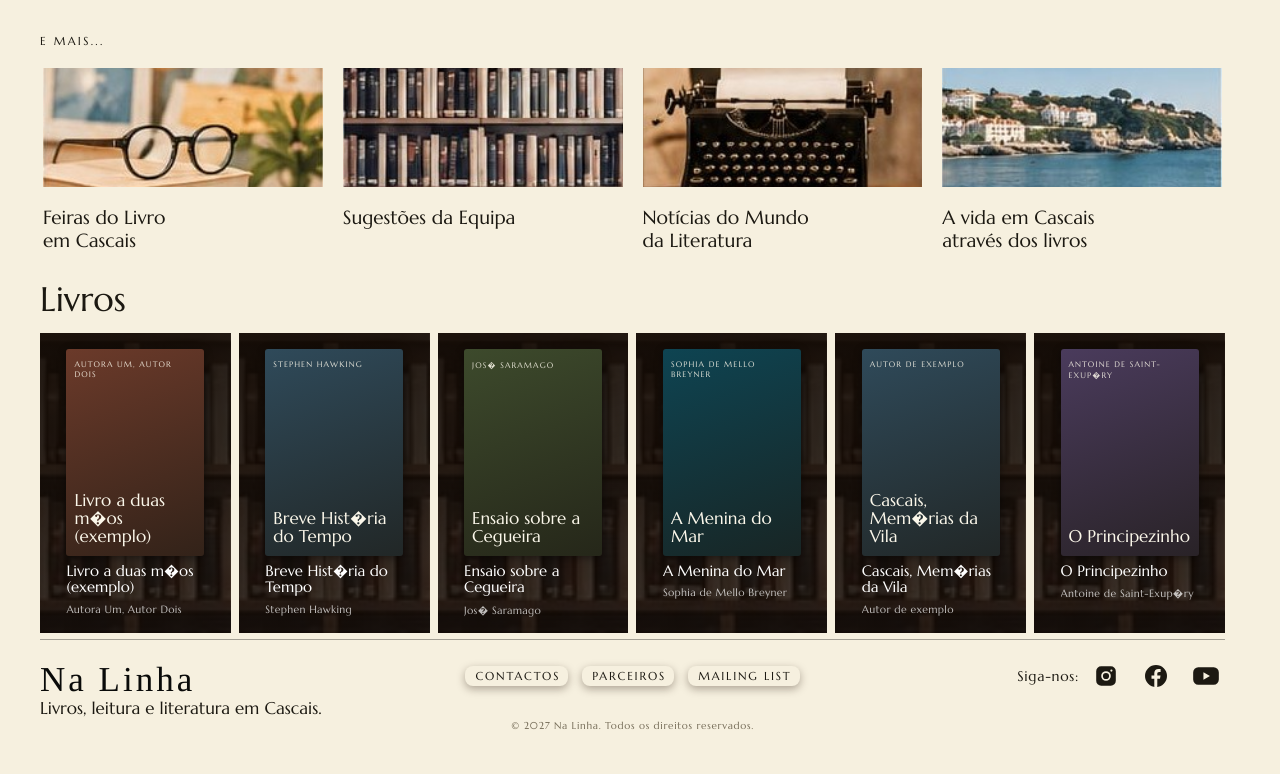
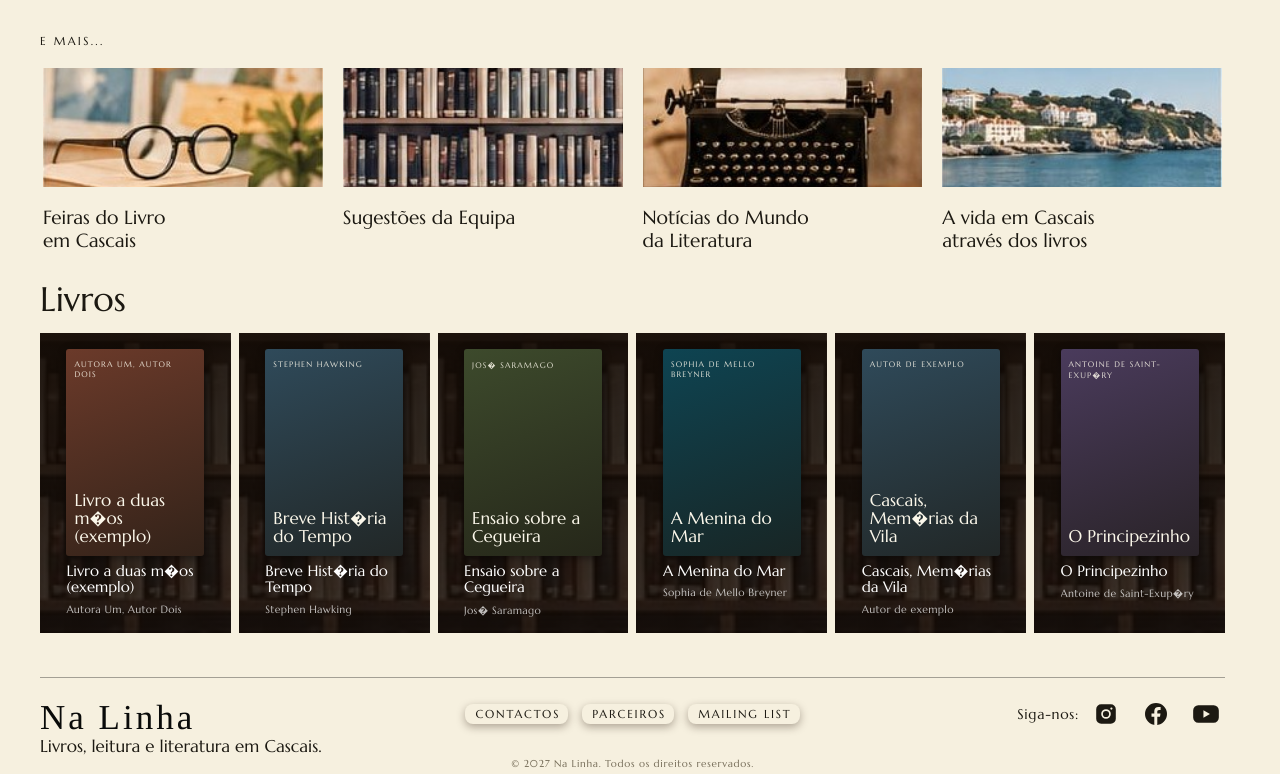
Before and after one commit to andrecavgon/pdfview, a Next.js app in the folder nalinha-next/: page / in a window 1280 px wide. Shown: the part 1214-1988 px from the top of the page. Before the commit the page ends 1950 px from the top, so only its background shows below. Built offline with nearby package versions, Linux system fonts and the light colour scheme; no server answers; a web font is replaced by a local one.

Commit message:
Rodapé mais afastado do conteúdo
Co-Authored-By: Claude Sonnet 5.5 <noreply@anthropic.com>
Claude-Session: https://claude.ai/code/session_015HzgDnkTbYXF6YvHFCfK4X

```diff
--- a/nalinha-next/app/globals.css
+++ b/nalinha-next/app/globals.css
@@ -126,7 +126,7 @@ nav button:focus:not(:focus-visible){outline:none}
 .duo .more{position:absolute;left:36px;bottom:28px}
 .d1{background-image:linear-gradient(90deg,rgba(20,12,6,.88),rgba(20,12,6,.35)),url(/img/sugestoes.jpg)}
 .d2{background-image:linear-gradient(90deg,rgba(20,12,6,.88),rgba(20,12,6,.35)),url(/img/noticias.jpg)}
-footer{margin-top:6px}
+footer{margin-top:44px}
 footer .rules i{display:block;height:1px;background:var(--ink)}
 footer .rules i+i{margin-top:5px}
 .foot{padding:12px 0 0;display:flex;flex-direction:column;align-items:center;text-align:center;gap:14px}
@@ -348,6 +348,7 @@ nav .top.active,nav .top.active:hover,nav .top.act-d{color:#fff}
   .foot small{grid-column:1/-1;grid-row:2;order:0;margin-top:2px}
 }
 @media (max-width:760px){.foot-links .foot-texts button{font-size:10px;letter-spacing:1.2px;height:18px;padding:0 5.5px 0 7px}.foot-texts{gap:8px 6px}}
+@media (max-width:760px){footer{margin-top:32px}}
 /* Linha fina por cima do rodapé */
 footer::before{content:"";display:block;height:1px;background:#fffae8;mix-blend-mode:difference;opacity:.35}
 /* Logótipo em texto: Herr Von Muellerhoff */
```
Also changed, not shown: 1 other file (tests, documents, lock files or other folders).
